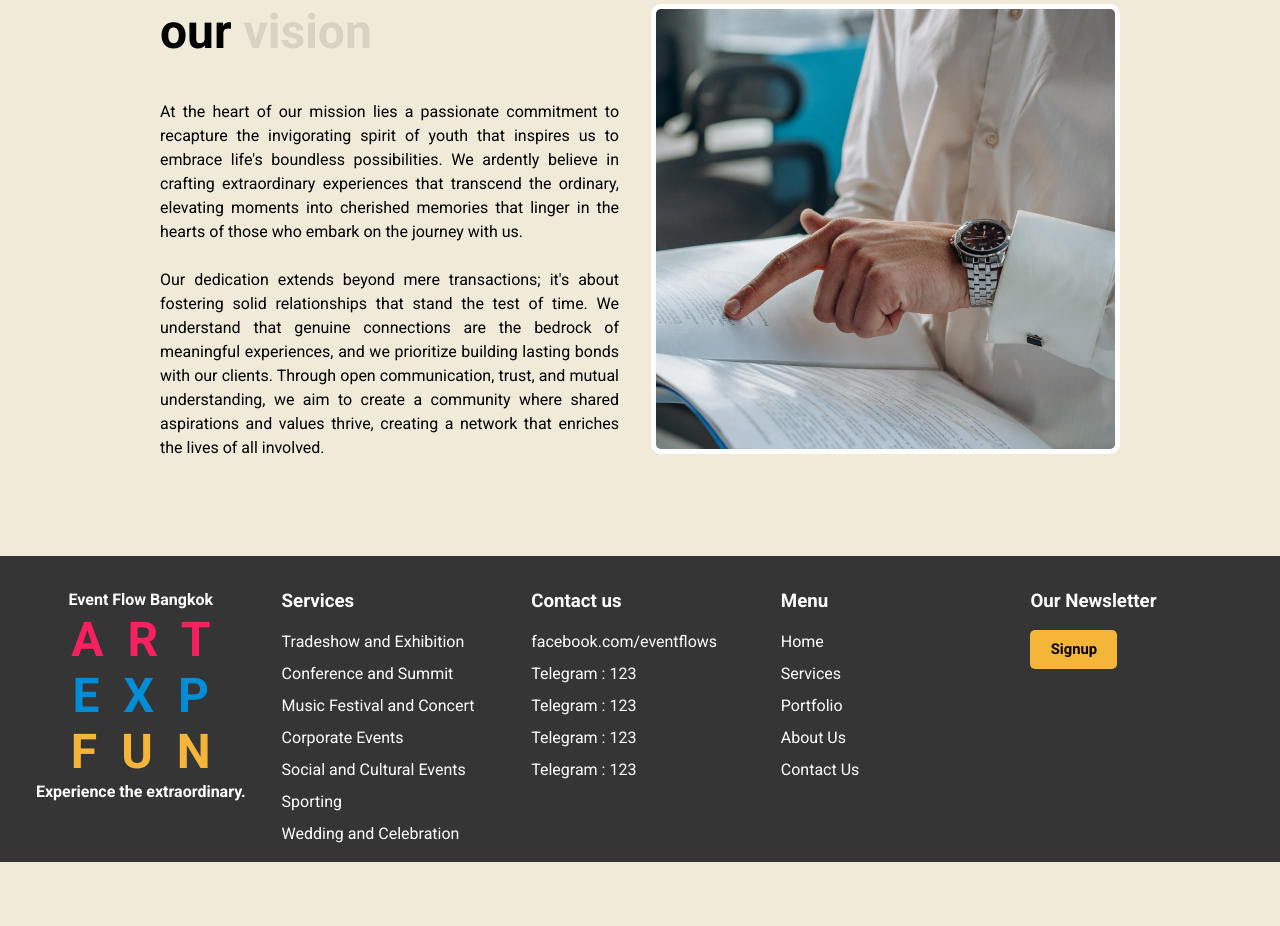
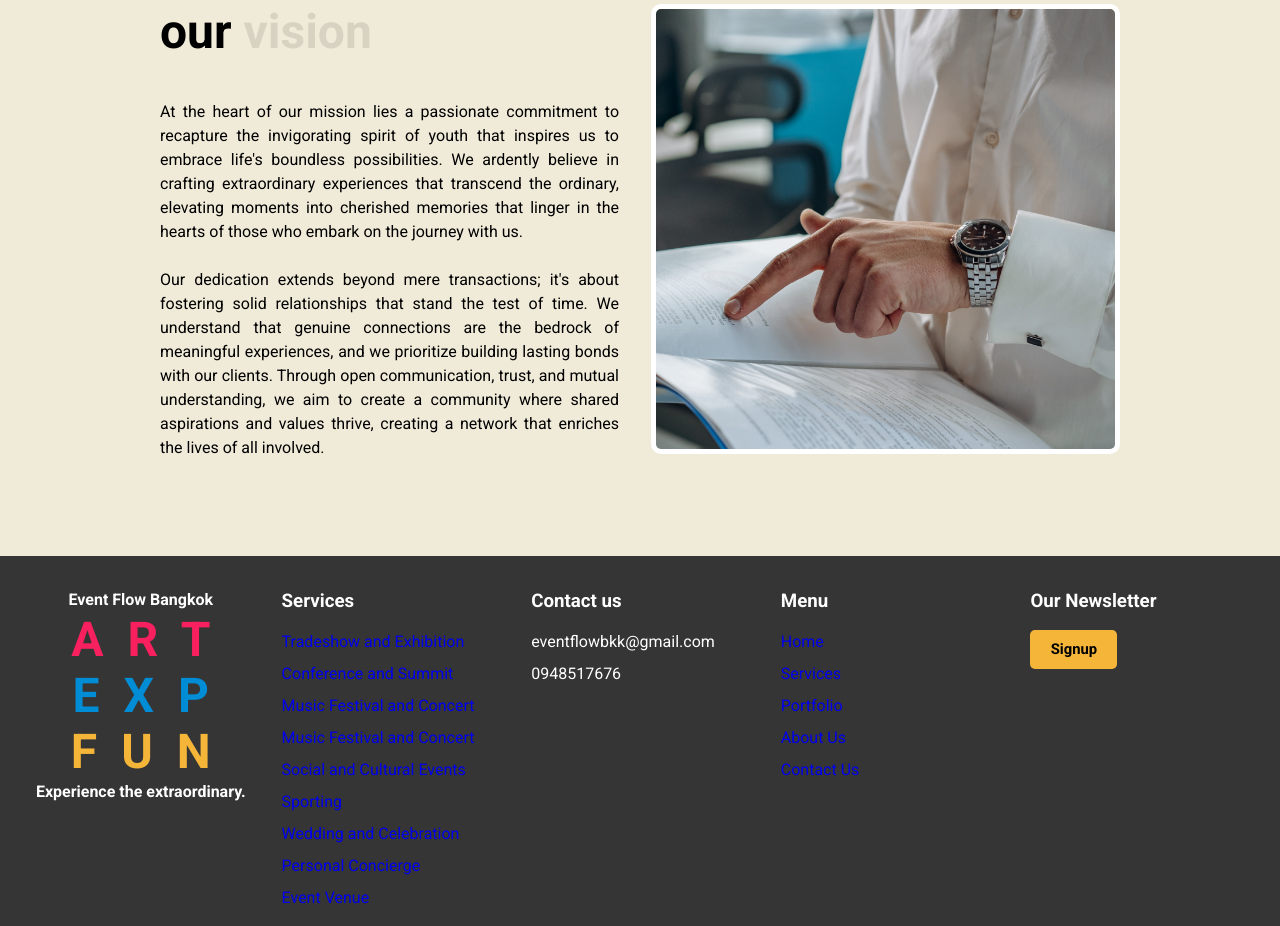
Before and after one commit to r-zepeda/event-flows-v2, a website built with Vite: page about.html in a window 1280 px wide. Shown: the part 2351-3277 px from the top of the page. Before the commit the page ends 3213 px from the top, so only its background shows below. Built offline with nearby package versions, Linux system fonts and the light colour scheme; a web font is replaced by a local one.

Commit message:
Fix Footer

```diff
--- a/about.html
+++ b/about.html
@@ -117,7 +117,6 @@
           </div>
         </div>
       </main>
-
       <footer>
         <div class="footer_section_wrapper">
           <div class="footer_section footer_heading">
@@ -131,24 +130,23 @@
           <div class="footer_section">
             <h3>Services</h3>
             <ul>
-              <li>Tradeshow and Exhibition</li>
-              <li>Conference and Summit</li>
-              <li>Music Festival and Concert</li>
-              <li>Corporate Events</li>
-              <li>Social and Cultural Events</li>
-              <li>Sporting</li>
-              <li>Wedding and Celebration</li>
+              <li><a href="services_1.html">Tradeshow and Exhibition</a></li>
+              <li><a href="services_2.html">Conference and Summit</a></li>
+              <li><a href="services_3.html">Music Festival and Concert</a></li>
+              <li><a href="services_4.html">Music Festival and Concert</a></li>
+              <li><a href="services_5.html">Social and Cultural Events</a></li>
+              <li><a href="services_6.html">Sporting</a></li>
+              <li><a href="services_7.html">Wedding and Celebration</a></li>
+              <li><a href="services_8.html">Personal Concierge</a></li>
+              <li><a href="services_9.html">Event Venue</a></li>
             </ul>
           </div>
 
           <div class="footer_section">
             <h3>Contact us</h3>
             <ul>
-              <li>facebook.com/eventflows</li>
-              <li>Telegram : 123</li>
-              <li>Telegram : 123</li>
-              <li>Telegram : 123</li>
-              <li>Telegram : 123</li>
+              <li>eventflowbkk@gmail.com</li>
+              <li>0948517676</li>
             </ul>
           </div>
 
@@ -156,11 +154,11 @@
           <div class="footer_section">
             <h3>Menu</h3>
             <ul>
-              <li>Home</li>
-              <li>Services</li>
-              <li>Portfolio</li>
-              <li>About Us</li>
-              <li>Contact Us</li>
+              <li><a href="index.html" >Home</a></li>
+              <li><a href="services.html">Services</a></li>
+              <li><a href="portfolio.html">Portfolio</a></li>
+              <li><a href="about.html">About Us</a></li>
+              <li><a href="contact.html">Contact Us</a></li>
             </ul>
           </div>
 
```
Also changed, not shown: index.html (+14 -12 lines), portfolio.html (+19 -20 lines), services.html (+18 -19 lines), services_1.html (+16 -17 lines), services_2.html (+16 -17 lines), services_3.html (+17 -18 lines), services_4.html (+16 -17 lines), services_5.html (+16 -17 lines), services_6.html (+16 -17 lines), services_7.html (+16 -17 lines), services_8.html (+16 -17 lines), services_9.html (+16 -17 lines).
